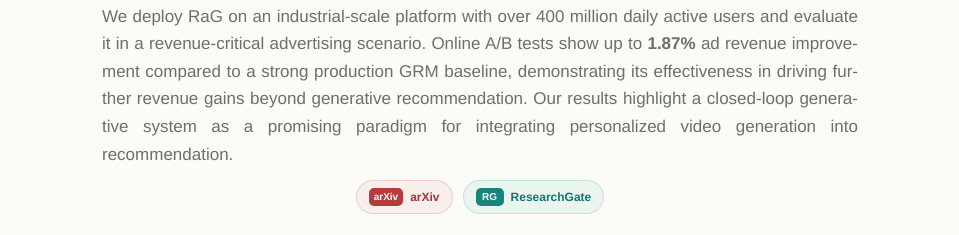
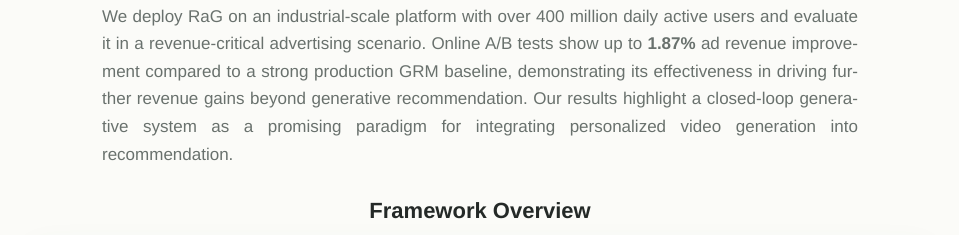
Before and after one commit to Recommendation-as-Generation/Recommendation-as-Generation.github.io, a website: page index.html in a window 1280 px wide. Shown: the part 1081-1316 px from the top of the page, without its empty margins (160-1119 px from the left). Drawn offline with Linux system fonts and the light colour scheme.

Commit message:
remove button

```diff
--- a/index.html
+++ b/index.html
@@ -26,16 +26,6 @@
           <p class="paper-abstract">
             We deploy RaG on an industrial-scale platform with over 400 million daily active users and evaluate it in a revenue-critical advertising scenario. Online A/B tests show up to <strong>1.87%</strong> ad revenue improvement compared to a strong production GRM baseline, demonstrating its effectiveness in driving further revenue gains beyond generative recommendation. Our results highlight a closed-loop generative system as a promising paradigm for integrating personalized video generation into recommendation.
           </p>
-          <div class="paper-actions" aria-label="Paper links">
-            <a class="paper-action paper-action-arxiv" href="https://arxiv.org/abs/2606.25496">
-              <span class="paper-action-icon">arXiv</span>
-              <span>arXiv</span>
-            </a>
-            <a class="paper-action paper-action-researchgate" href="https://www.researchgate.net/publication/407174598">
-              <span class="paper-action-icon">RG</span>
-              <span>ResearchGate</span>
-            </a>
-          </div>
         </div>
 
         <figure class="framework-figure">
```
